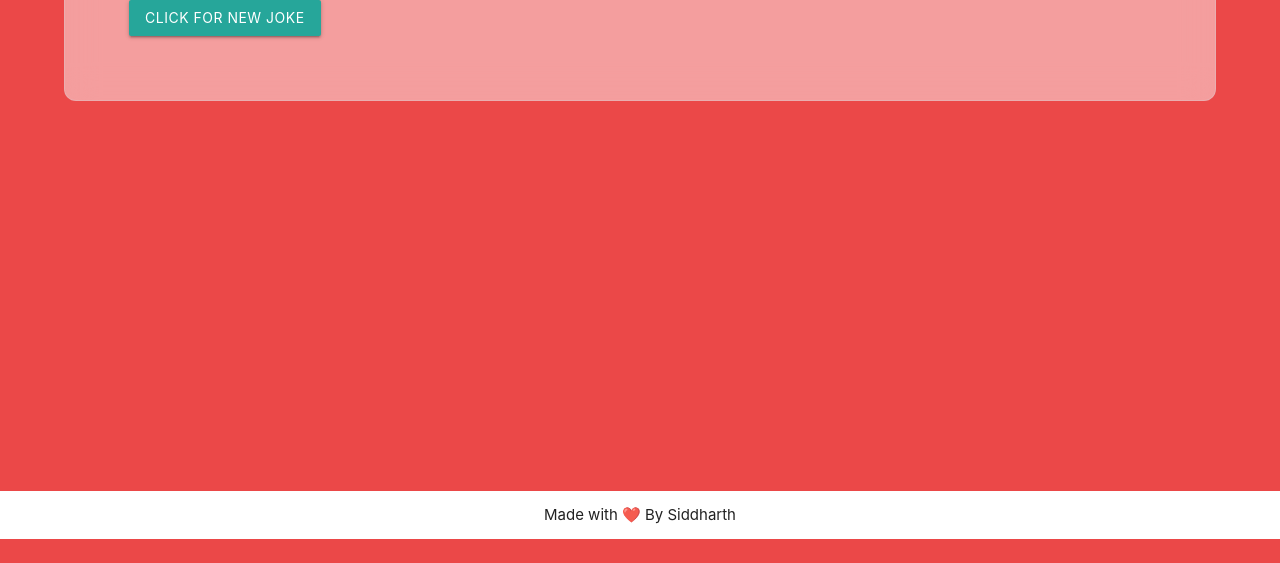
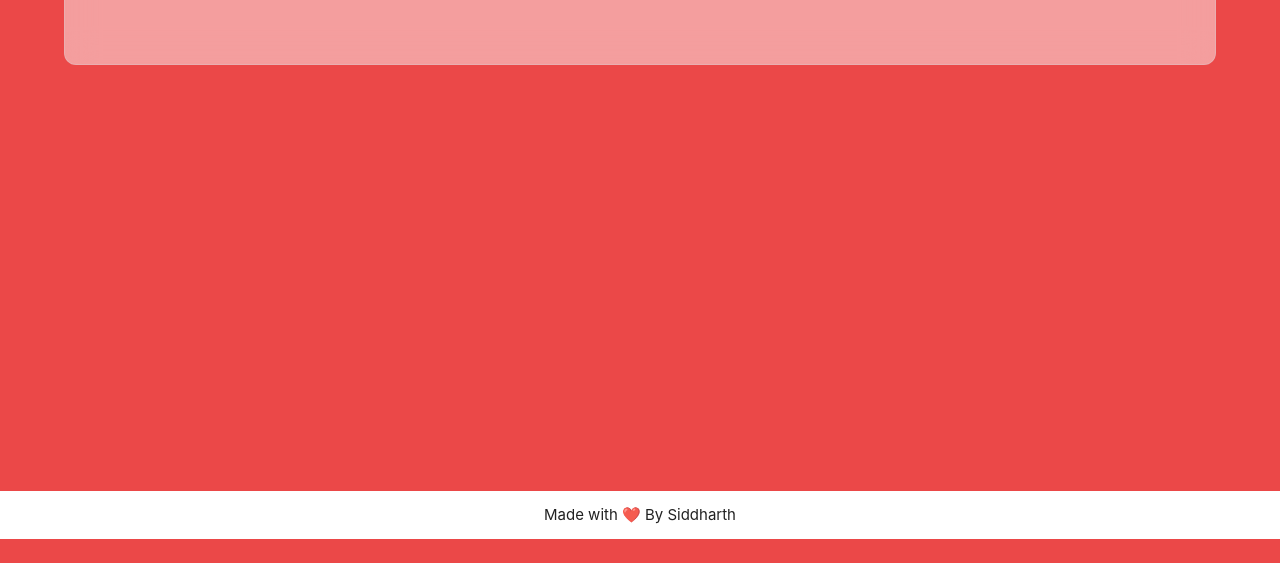
Before and after one commit to SiddharthSonawane/joke-api-website, a website: page index.html in a window 1280 px wide. Shown: the part 237-800 px from the top of the page. Drawn offline with nearby package versions, Linux system fonts and the light colour scheme; no server answers.

Commit message:
remove button

```diff
--- a/index.html
+++ b/index.html
@@ -17,7 +17,6 @@
     <div id="container" class="container-fluid">
         <h1 id="setup"></h1>
         <h3 id="punchline">&#129300;</h3>
-        <button id="click-btn" class="btn">Click For New Joke</button>
     </div>
 
 
```
